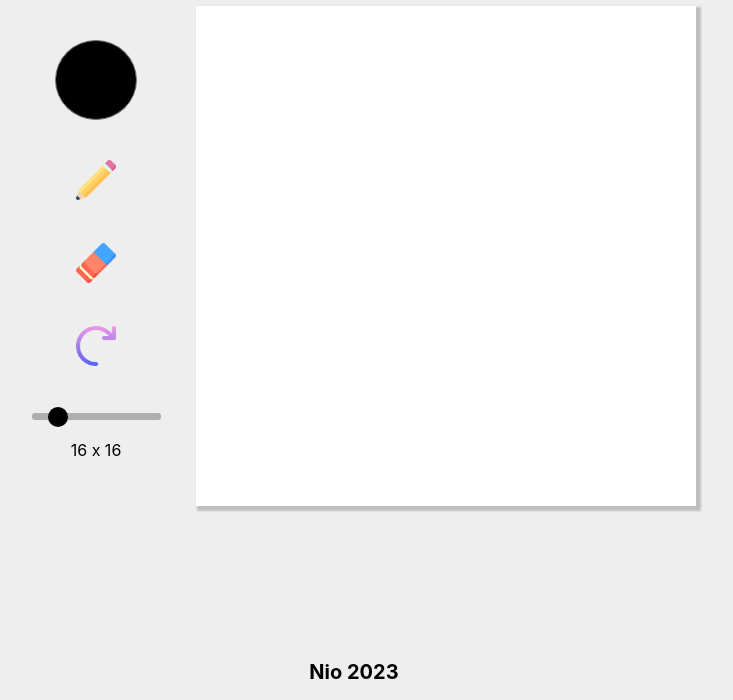
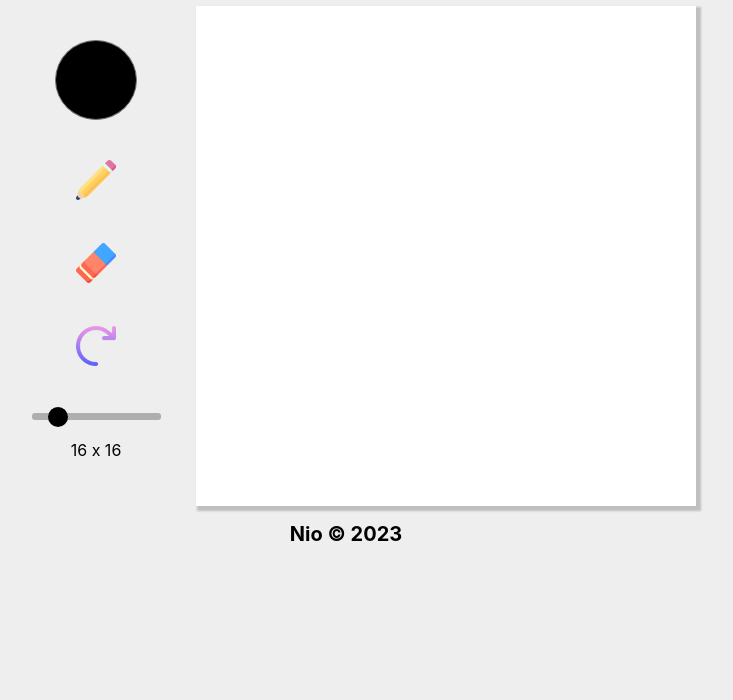
Before and after one commit to niobo/etch-a-sketch, a plain HTML site: page index.html in a window 1280 px wide. Shown: the part 100-800 px from the top of the page, without its empty margins (294-1027 px from the left). Drawn offline with Linux system fonts and the light colour scheme.

Commit message:
Somehow fixed the footer css is funny 10starts

```diff
--- a/index.html
+++ b/index.html
@@ -31,7 +31,7 @@
     </div>
 
     <div class="footer">
-        <p><a href="https://github.com/niobo">Nio 2023</a></p>
+        <p><a href="https://github.com/niobo">Nio © 2023</a></p>
     </div>
 
     <script src="./script.js"></script>
--- a/style.css
+++ b/style.css
@@ -23,7 +23,6 @@ body {
 
 .footer {
     width: 100%;
-    position: absolute;
     bottom: 0;
     display: flex;
     justify-content: center;
```
